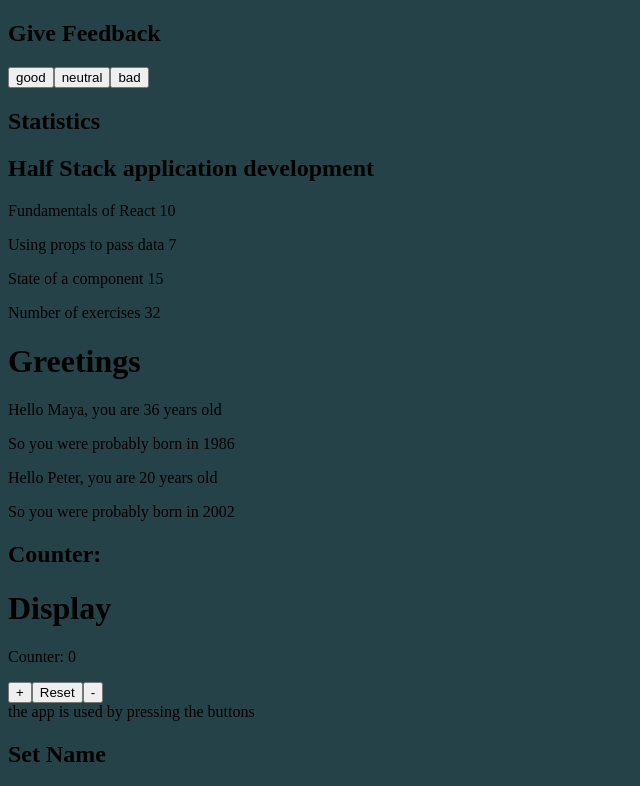
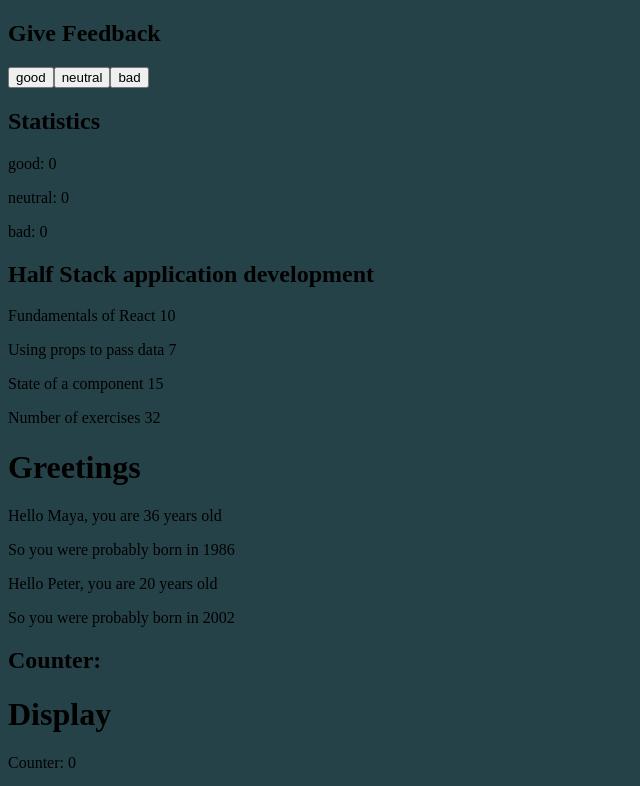
Before and after one commit to krdelva/fullstack-open, a React (Create React App) app in the folder part1/courseinfo/: page / in a window 1280 px wide. Shown: the top 786 px of the page, without its empty margins (0-640 px from the left). Built offline with nearby package versions, Linux system fonts and the light colour scheme.

Commit message:
fix infinite state reload with arrow function call

```diff
--- a/part1/courseinfo/src/App.js
+++ b/part1/courseinfo/src/App.js
@@ -39,6 +39,16 @@ const App = (props) => {
 
   const [statistics, setStatistics] = useState({good: 0, neutral: 0, bad: 0})
 
+  const addStat = (stat) => {
+    //setStatistics({...statistics, good: 1})
+    console.log("Add stat: ", stat, "Yeah? :", statistics)
+    stat === "good" ? setStatistics({...statistics, good: statistics.good + 1}) :
+    stat === "neutral" ? setStatistics({...statistics, neutral: statistics.neutral + 1}) :
+    stat === "bad" ? setStatistics({...statistics, bad: statistics.bad + 1}) :
+    console.log("What is this? : ", stat)
+  }
+
+
   const addOne = () => {
     setAll(allClicks.concat("+"))
     setCounter(counter + 1)
@@ -59,11 +69,13 @@ const App = (props) => {
     <>
 
       <Header text="Give Feedback" />
-      <Button onClick={() => console.log(("good"))} text="good" />
-      <Button onClick={() => console.log(("neutral"))} text="neutral" />
-      <Button onClick={() => console.log(("bad"))} text="bad" />
+      <Button onClick={() => addStat("good")} text="good" />
+      <Button onClick={() => addStat("neutral")} text="neutral" />
+      <Button onClick={() => addStat("bad")} text="bad" />
       <Header text="Statistics" />
-
+      <p>good: {statistics.good}</p>
+      <p>neutral: {statistics.neutral}</p>
+      <p>bad: {statistics.bad}</p>
 
       <Header text={course.name} />
       <Content parts={course.parts} />
```
